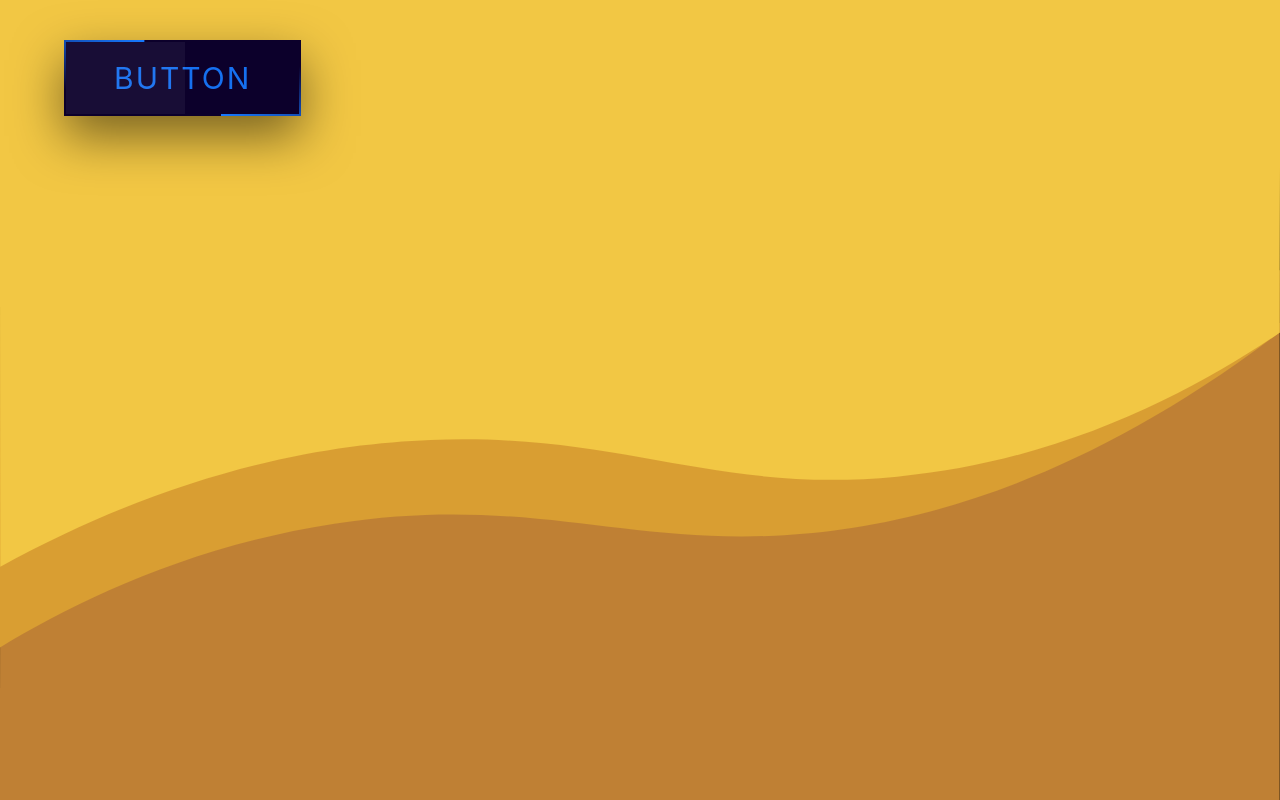
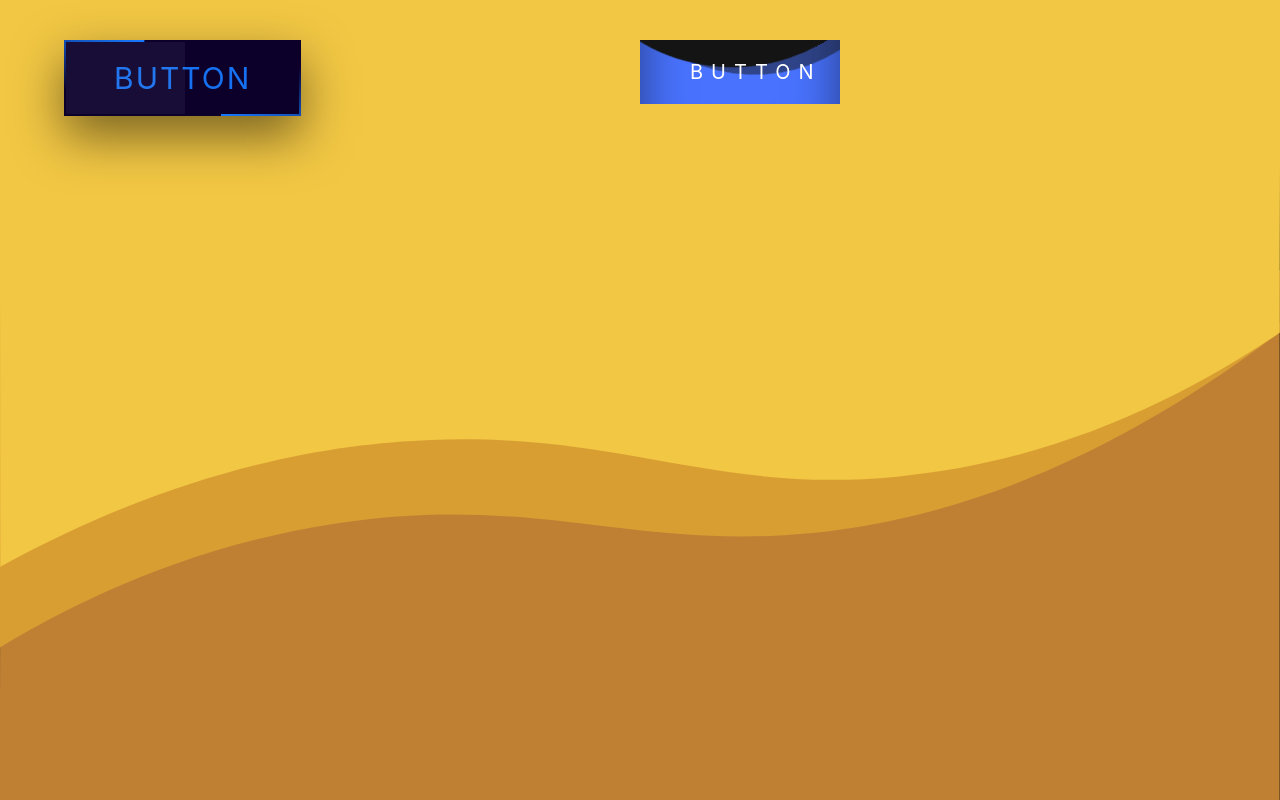
Before and after one commit to SaSlavov/css-animations, a React (Create React App) app in the folder client/: page / in a window 1280 px wide. Shown: the top 800 px of the page. Built offline with nearby package versions, Linux system fonts and the light colour scheme.

Commit message:
add liquid button

```diff
--- /dev/null
+++ b/client/src/components/Buttons/LiquidButton/LiquidButton.css
@@ -0,0 +1,66 @@
+.liquid-button-a {
+    position: absolute;
+    top: 5%;
+    left: 50%;
+    padding: 20px 50px;
+    text-decoration: none;
+    text-transform: uppercase;
+    width: 200px;
+    overflow: hidden;
+}
+
+.liquid-button-a span {
+    position: relative;
+    z-index: 1;
+    color: #fff;
+    font-size: 20px;
+    letter-spacing:  8px;
+}
+
+.liquid-button-a .liquid{
+    position: absolute;
+    left: 0;
+    top: -80px;
+    width: 200px;
+    height: 200px;
+    background: #4973ff;
+    box-shadow: inset 0 0 50px rgba(0, 0, 0, 0.5);
+    transition: 0.5s;
+}
+.liquid-button-a:hover .liquid {
+    top: -120px;
+
+}
+
+
+.liquid-button-a .liquid:before,
+.liquid-button-a .liquid:after {
+    content: '';
+    position: absolute;
+    width: 200%;
+    height: 200%;
+    top:0;
+    left: 50%;
+    background: #000;
+}
+
+.liquid-button-a .liquid:before{
+    border-radius: 45%;
+    background: rgba(20, 20, 20, 1);
+    animation: animate 5s linear infinite;
+}
+
+.liquid-button-a .liquid:after{
+    border-radius: 40%;
+    background: rgba(20, 20, 20, 0.5);
+    animation: animate 10s linear infinite;
+}
+
+@keyframes animate {
+    0% {
+        transform: translate(-50%, -75%) rotate(0deg)
+    }
+    100% {
+        transform: translate(-50%, -75%) rotate(360deg)
+    }
+}
--- /dev/null
+++ b/client/src/components/Buttons/LiquidButton/LiquidButton.js
@@ -0,0 +1,13 @@
+import React from 'react';
+import './LiquidButton.css'
+
+const LiquidButton = () => {
+    return (
+        <a className="liquid-button-a" href="#">
+            <span>Button</span>
+            <div className="liquid"></div>
+        </a>
+    );
+};
+
+export default LiquidButton;
--- a/client/src/components/Buttons/SnakeBorder/SnakeBorder.css
+++ b/client/src/components/Buttons/SnakeBorder/SnakeBorder.css
@@ -1,4 +1,4 @@
-a {
+.snake-border-a {
     position: absolute;
     top: 5%;
     left:5%;
@@ -13,7 +13,7 @@ a {
     overflow: hidden;
 }
 
-a:before {
+.snake-border-a:before {
     content: '';
     position: absolute;
     top: 2px;
@@ -23,7 +23,7 @@ a:before {
     background:  rgba(255, 255, 255, 0.05);
 }
 
-a span:nth-child(1) {
+.snake-border-a span:nth-child(1) {
     position: absolute;
     top: 0;
     left: 0;
@@ -42,7 +42,7 @@ a span:nth-child(1) {
     }
 }
 
-a span:nth-child(2) {
+.snake-border-a span:nth-child(2) {
     position: absolute;
     top: 0;
     right: 0;
@@ -62,7 +62,7 @@ a span:nth-child(2) {
     }
 }
 
-a span:nth-child(3) {
+.snake-border-a span:nth-child(3) {
     position: absolute;
     bottom: 0;
     left: 0;
@@ -81,7 +81,7 @@ a span:nth-child(3) {
     }
 }
 
-a span:nth-child(4) {
+.snake-border-a span:nth-child(4) {
     position: absolute;
     top: 0;
     left: 0;
--- a/client/src/components/Buttons/SnakeBorder/SnakeBorder.js
+++ b/client/src/components/Buttons/SnakeBorder/SnakeBorder.js
@@ -4,7 +4,7 @@ import './SnakeBorder.css'
 const SnakeBorder = () => {
     return (
         <div>
-            <a href="#">
+            <a className="snake-border-a" href="#">
                 <span></span>
                 <span></span>
                 <span></span>
--- a/client/src/pages/Homepage/Homepage.js
+++ b/client/src/pages/Homepage/Homepage.js
@@ -9,6 +9,7 @@ import FloatingInput from '../../components/Forms/FloatingInput/FloatingInput';
 import FoldedSignForm from '../../components/Forms/FoldedSignForm/FoldedSignForm';
 import GlowingForm from '../../components/Forms/GlowingForm/GlowingForm';
 import SnakeBorder from '../../components/Buttons/SnakeBorder/SnakeBorder';
+import LiquidButton from '../../components/Buttons/LiquidButton/LiquidButton';
 
 const Homepage = () => {
 
@@ -28,6 +29,7 @@ const Homepage = () => {
             </div> */}
             <div>
                 <SnakeBorder />
+                <LiquidButton />
             </div>
         </div>
     );
```
